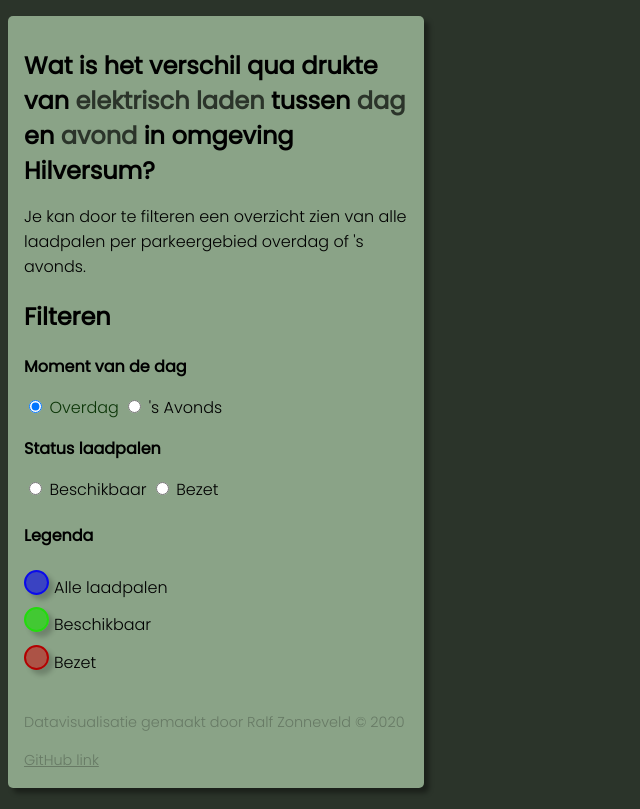
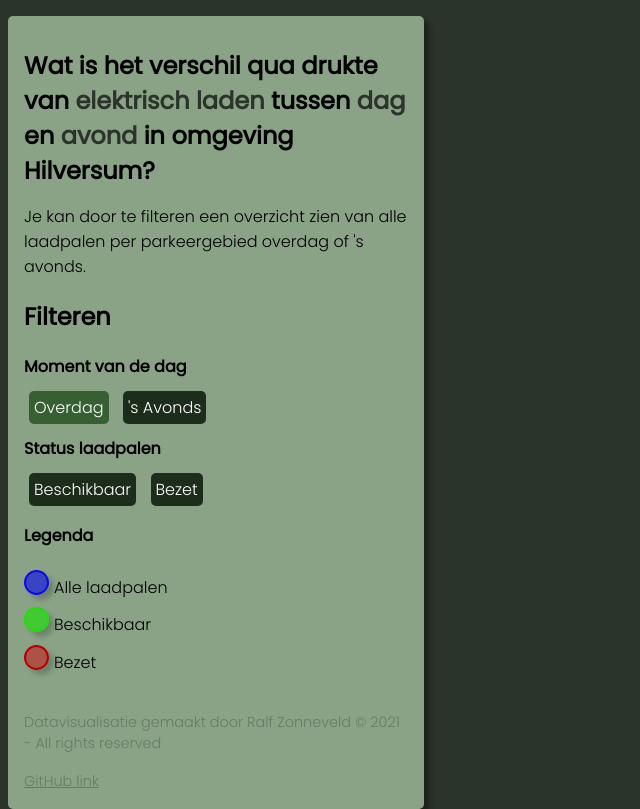
Before and after one commit to ralfz123/frontend-data, a plain HTML site: page d3/index.html in a window 1280 px wide. Shown: the whole page, without its empty margins (0-640 px from the left). Drawn offline with nearby package versions, Linux system fonts and the light colour scheme; some packages are replaced by stand-ins of ours; no server answers; a script that the page names is missing.

Commit message:
Cleaned up the code and changed little UI element

```diff
--- a/d3/index.html
+++ b/d3/index.html
@@ -58,7 +58,7 @@
 				<p>Bezet</p>
             </div>
 
-			<p class="meta">Datavisualisatie gemaakt door Ralf Zonneveld © 2020</p>
+			<p class="meta">Datavisualisatie gemaakt door Ralf Zonneveld © 2021 - All rights reserved</p>
 			<a class="meta" href="https://github.com/ralfz123/frontend-data" target="_blank">GitHub link</a>
 
 		</div>
--- a/d3/script/index.js
+++ b/d3/script/index.js
@@ -11,13 +11,13 @@ const dataEve = fetch(endpointTwo).then((response) => response.json()); // Parse
 let combinedData = [];
 
 // Current dataset
-let selectedData = combinedData;
+// let selectedData = combinedData;
 
 // Global variable - TIME OF THE DAY
 let timeOfDay = 'day';
 
 // Global variable - AVAILABILITY
-let availabilityState = 'available';
+// let availabilityState = 'available';
 
 // ------------------------------- FUNCTIONS INVOKING (HOISTING) below ----------------------------------------------
 
@@ -33,26 +33,24 @@ Promise.all([dataDay, dataEve]).then((response) => {
 	let [dataset1, dataset2] = response;
 	filteredDataset(dataset1, dataset2); // Cleans the data
 	plottingDots(combinedData[0]); // Assign the DAY data to the 'producing-dots' function
-	selectedData = combinedData[0] // Set default value to global variable
+	// selectedData = combinedData[0] // Set default value to global variable
 	console.log("Default data (DAY):", combinedData[0])
 });
 
 // Clean data - makes new array with needed data variables
 function filteredDataset(dataDay, dataEve) {
 	const cleanDataDay = dataDay.map((element) => {
-		const object = {};
-		object.point = element.point;
-		object.status = element.status;
-
-		return object;
+		return {
+			point: element.point,
+			status: element.status,
+		}
 	});
 
 	const cleanDataEve = dataEve.map((element) => {
-		const object = {};
-		object.point = element.point;
-		object.status = element.status;
-
-		return object;
+		return {
+			point: element.point,
+			status: element.status,
+		}
 	});
 
 	// Push two cleaned arrays into one empty array (https://dzone.com/articles/ways-to-combine-arrays-in-javascript)
@@ -106,18 +104,6 @@ mapHolland().then((hollandMapData) => {
 		.join('path')
 		.on('click', clicked)
 		.attr('d', path);
-
-	// gemeentes
-	// 	.append('g')
-	// 	.attr(
-	// 		'transform',
-	// 		({ lng, lat }) =>
-	// 			`translate(${projection([lng, lat]).join(',')})`
-	// 	)
-	// 	.append('circle')
-	// 	.attr('r', 3);
-
-	// console.log("Gemeentes:", gemeentes);
 
 	svg.call(zoom);
 
--- a/d3/style/styles.css
+++ b/d3/style/styles.css
@@ -25,9 +25,8 @@ body .dashboard h1 {
 }
 
 body .dashboard h1 #colored-title {
-	color:#2b342a;
+	color: #2b342a;
 }
-
 
 body .dashboard .active-framework {
 	border: 1px dotted rgb(192, 192, 192);
@@ -85,22 +84,29 @@ body .dashboard .legenda p {
 
 .filter-buttons input {
 	cursor: pointer;
+	display: none;
 }
 
 .filter-buttons label {
+	color: white;
 	font-size: 1rem;
+	margin: 0px 5px;
+	padding: 5px;
+	background: rgb(29, 45, 27);
+	/* box-shadow: 5px 5px 10px rgb(79, 79, 79); */
+	border-radius: 5px;
 }
 
 /* hover state - label */
 .filter-buttons label:hover {
-	text-decoration: underline;
 	cursor: pointer;
-	color: rgb(53, 80, 50);
+	background: rgb(54, 96, 49);
 }
 
 .filter-buttons input:checked + label {
-	color: #0b3507
-	}
+	background: rgb(54, 96, 49);
+	border-radius: 5px;
+}
 
 path {
 	fill: rgb(126, 126, 126);
```
